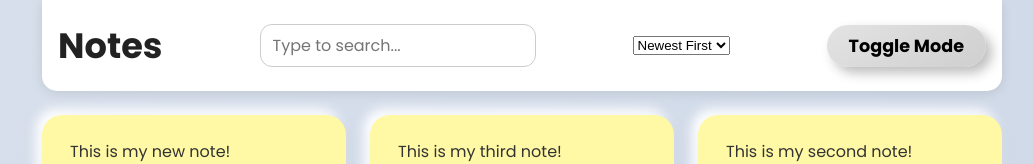
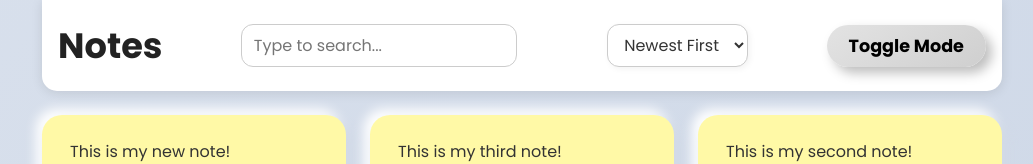
Before and after one commit to Priyal-2005/Notes-App, a React (Vite) app: page / in a window 1280 px wide. Shown: the top 164 px of the page, without its empty margins (118-1151 px from the left). Built offline with nearby package versions, Linux system fonts and the light colour scheme.

Commit message:
final commit

```diff
--- a/src/index.css
+++ b/src/index.css
@@ -60,6 +60,26 @@ code {
 }
 
 
+.header select.sort-select {
+  margin-left: 12px;
+  padding: 8px 12px;
+  border-radius: 12px;
+  border: 1.8px solid #ccc;
+  background-color: #ffffff;
+  font-family: 'Poppins', sans-serif;
+  font-size: 1rem;
+  color: #333;
+  box-shadow: 2px 2px 6px rgba(0,0,0,0.05), -2px -2px 6px rgba(255,255,255,0.6);
+  transition: border-color 0.3s ease, box-shadow 0.3s ease;
+}
+
+.header select.sort-select:focus {
+  outline: none;
+  border-color: #67d7cc;
+  box-shadow: 0 0 8px #67d7cc;
+}
+
+
 .dark-mode {
   background: linear-gradient(135deg, #1e1e1e, #2c2c2c);
   color: #ddd;
@@ -97,8 +117,16 @@ code {
   color: #fff;
 }
 
-.dark-mode .notes-list {
-  /* no change */
+.dark-mode .header select.sort-select {
+  background-color: #333;
+  color: #eee;
+  border: 1.8px solid #555;
+  box-shadow: 2px 2px 6px rgba(0,0,0,0.6), -2px -2px 6px rgba(255,255,255,0.1);
+}
+
+.dark-mode .header select.sort-select:focus {
+  border-color: #67d7cc;
+  box-shadow: 0 0 8px #67d7cc;
 }
 
 .dark-mode .note {
```
